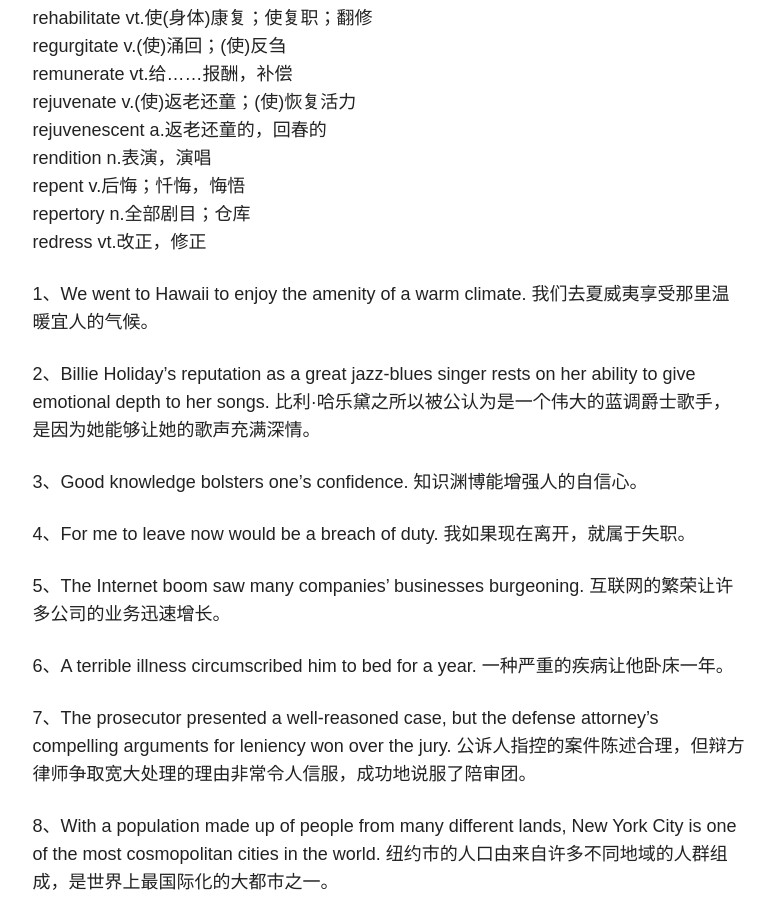
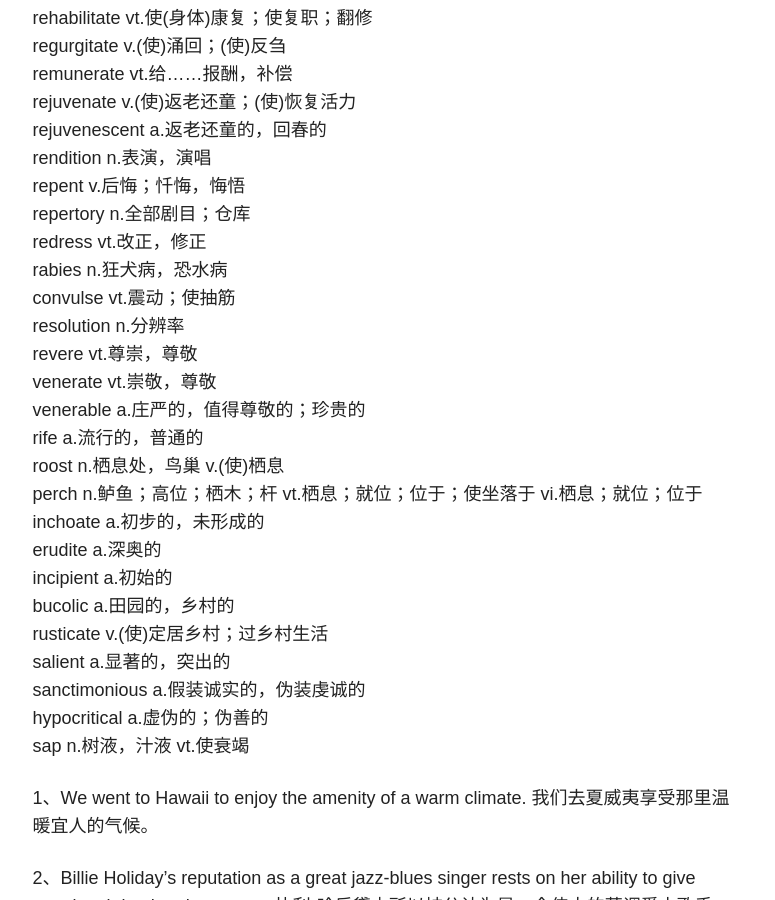
Before and after one commit to hushPlease/hushPlease.github.io, a Jekyll site: the page built from _posts/blog/2016-09-22-sentences-take-down.md, in a window 1280 px wide and 900 px high, scrolled down 7814 px. Shown: the whole window, without its empty margins (347-1122 px from the left). Built offline with Jekyll 4.4.1, drawn with Linux system fonts in a browser that asks for light colours; nearby versions of some CDN libraries; some of the changed text lies outside the part shown.

Commit message:
Update post.

```diff
--- a/_posts/blog/2016-09-22-sentences-take-down.md
+++ b/_posts/blog/2016-09-22-sentences-take-down.md
@@ -269,6 +269,24 @@ rendition n.表演，演唱
 repent v.后悔；忏悔，悔悟
 repertory n.全部剧目；仓库
 redress vt.改正，修正
+rabies n.狂犬病，恐水病
+convulse vt.震动；使抽筋
+resolution n.分辨率
+revere vt.尊崇，尊敬
+venerate vt.崇敬，尊敬
+venerable a.庄严的，值得尊敬的；珍贵的
+rife a.流行的，普通的
+roost n.栖息处，鸟巢 v.(使)栖息
+perch n.鲈鱼；高位；栖木；杆 vt.栖息；就位；位于；使坐落于 vi.栖息；就位；位于
+inchoate a.初步的，未形成的
+erudite a.深奥的
+incipient a.初始的
+bucolic a.田园的，乡村的
+rusticate v.(使)定居乡村；过乡村生活
+salient a.显著的，突出的
+sanctimonious a.假装诚实的，伪装虔诚的
+hypocritical a.虚伪的；伪善的
+sap n.树液，汁液 vt.使衰竭
 
 
 1、We went to Hawaii to enjoy the amenity of a warm climate. 我们去夏威夷享受那里温暖宜人的气候。
@@ -383,4 +401,6 @@ redress vt.改正，修正
 
 56、The preponderance of evidence led to the jury's guilty verdict. 证据优势让陪审团做出了有罪判决。
 
-57、
+57、The family argument created a rift between the father and son. 家庭纠纷使父亲与儿子产生了不和。
+
+58、
```
Also changed, not shown: other parts of _posts/blog/2016-09-22-sentences-take-down.md (+1 -1 lines).
